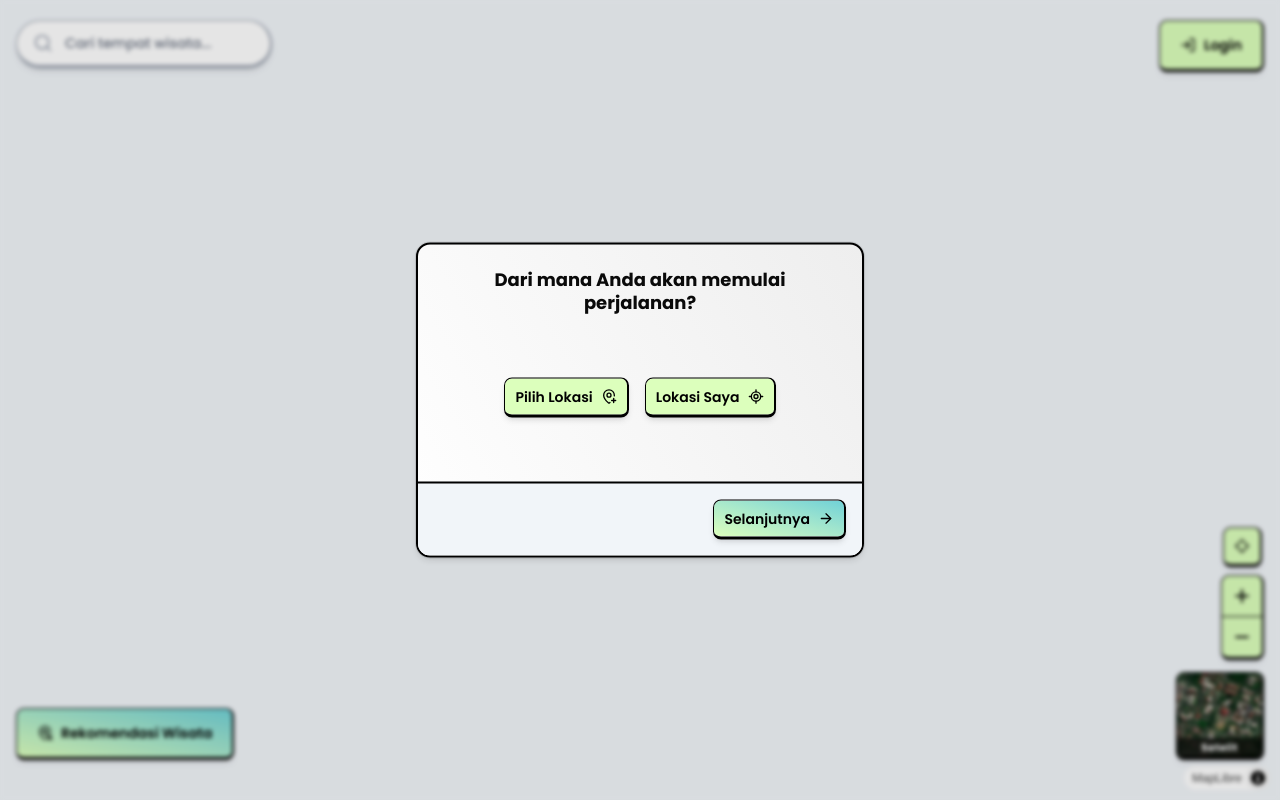
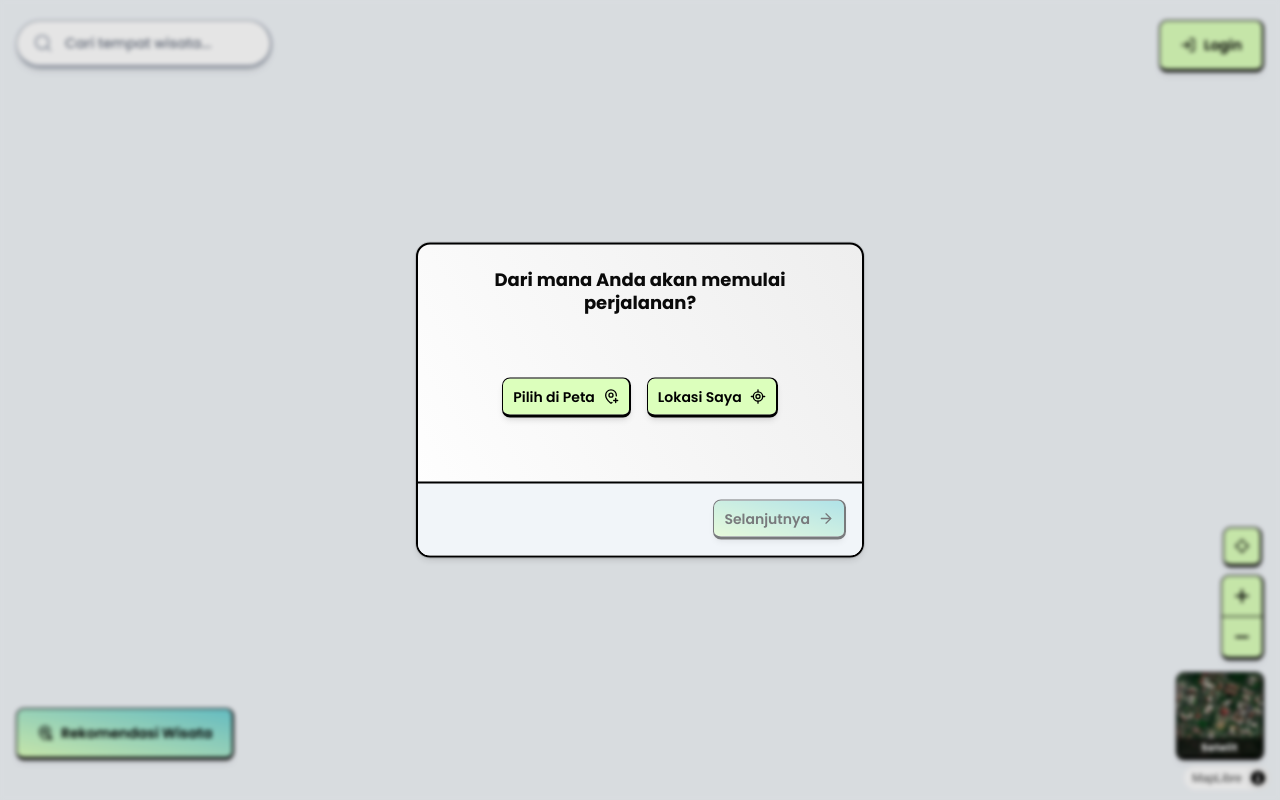
Before and after one commit to hifninazih/sparta, a Next.js app: page /maps in a window 1280 px wide. Both pictures are taken after a click on the button "Rekomendasi Wisata". Built offline with nearby package versions, Linux system fonts and the light colour scheme; no server answers.

Commit message:
feat : improve ux step wizard

```diff
--- a/components/preferensi-dialog.tsx
+++ b/components/preferensi-dialog.tsx
@@ -18,6 +18,9 @@ import {
   MapPinPlus,
   LocateFixed,
   Search,
+  Trash2,
+  Loader2,
+  MapPinCheck,
 } from "lucide-react";
 import { useWizardStore } from "@/store/useWizardStore";
 import { useMapStore } from "@/store/useMapStore";
@@ -54,6 +57,14 @@ const WIZARD_STEPS = [
     leftLabel: "Biasa saja cukup",
     rightLabel: "Wajib lengkap",
   },
+  {
+    id: 5,
+    title: "Apakah rating wisata penting bagi Anda?",
+    type: "slider",
+    key: "rating",
+    leftLabel: "Tidak penting",
+    rightLabel: "Sangat penting",
+  },
 ] as const;
 
 export function PreferensiDialog({ children }: { children: React.ReactNode }) {
@@ -64,13 +75,14 @@ export function PreferensiDialog({ children }: { children: React.ReactNode }) {
     jarak,
     harga,
     fasilitas,
+    rating,
     nextStep,
     prevStep,
     setPreference,
     setIsPickingLocation,
   } = useWizardStore();
-  const { setUserLocation, setSelectedLocation } = useMapStore();
-
+  const { setUserLocation, selectedLocation, setSelectedLocation } =
+    useMapStore();
   const [isLoadingGPS, setIsLoadingGPS] = useState(false);
 
   const currentStepData = WIZARD_STEPS[step - 1];
@@ -113,11 +125,15 @@ export function PreferensiDialog({ children }: { children: React.ReactNode }) {
     setIsPickingLocation(true);
   };
 
+  const handleClearLocation = () => {
+    setSelectedLocation(null);
+  };
   const handleKalkulasi = () => {
     console.log("Mulai Kalkulasi SAW dengan data:", {
       jarak,
       harga,
       fasilitas,
+      rating,
     });
     setIsOpen(false);
   };
@@ -135,28 +151,70 @@ export function PreferensiDialog({ children }: { children: React.ReactNode }) {
 
         {/* --- AREA KONTEN DINAMIS --- */}
         <div className="flex min-h-40 flex-col items-center justify-center p-6 pt-4">
+          {/* =========================================
+              LOGIKA RENDER LANGKAH 1 (LOKASI)
+          ========================================= */}
           {currentStepData.type === "location" && (
+            <div className="flex w-full flex-col items-center justify-center">
+              {/* Jika Lokasi Sudah Terpilih */}
+              {selectedLocation ? (
+                <div className="flex w-full max-w-70 items-center justify-between rounded-md border-2 border-black bg-[#DCFFBC] p-3 shadow-[2px_2px_0px_rgba(0,0,0,1)]">
+                  <div className="flex items-center gap-3 overflow-hidden">
+                    <div className="rounded-full border border-black bg-white p-1.5">
+                      <MapPinCheck
+                        className="size-5 shrink-0 text-black"
+                        fill="#fff"
+                      />
+                    </div>
+                    <div className="flex flex-col font-mono text-[11px] leading-tight font-bold text-black sm:text-xs">
+                      <span>Lat: {selectedLocation[1].toFixed(5)}</span>
+                      <span>Lng: {selectedLocation[0].toFixed(5)}</span>
+                    </div>
+                  </div>
+                  <button
+                    onClick={handleClearLocation}
+                    className="flex shrink-0 items-center justify-center rounded-md border-2 border-black bg-white p-2 transition-all hover:cursor-pointer hover:bg-red-400 hover:text-white active:translate-y-0.5 active:scale-95"
+                    title="Hapus lokasi"
+                  >
+                    <Trash2 className="size-4" strokeWidth={2.5} />
+                  </button>
+                </div>
+              ) : (
+                /* Jika Lokasi Belum Terpilih (Tombol Awal) */
                 <div className="flex w-fit justify-center gap-4">
                   <Button
                     variant="primary"
                     size="rect"
+                    className="text-sm"
                     endIcon={<MapPinPlus />}
                     onClick={handlePickLocation}
                   >
-                Pilih Lokasi
+                    Pilih di Peta
                   </Button>
                   <Button
                     variant="primary"
                     size="rect"
-                endIcon={<LocateFixed />}
+                    className="text-sm"
+                    endIcon={
+                      isLoadingGPS ? (
+                        <Loader2 className="animate-spin" />
+                      ) : (
+                        <LocateFixed />
+                      )
+                    }
                     onClick={handleMyLocation}
                     disabled={isLoadingGPS}
                   >
-                Lokasi Saya
+                    {isLoadingGPS ? "Mencari..." : "Lokasi Saya"}
                   </Button>
                 </div>
               )}
+            </div>
+          )}
 
+          {/* =========================================
+              LOGIKA RENDER LANGKAH 2-4 (SLIDER)
+          ========================================= */}
           {currentStepData.type === "slider" && (
             <BobotSlider
               leftLabel={currentStepData.leftLabel}
@@ -166,7 +224,9 @@ export function PreferensiDialog({ children }: { children: React.ReactNode }) {
                   ? jarak
                   : currentStepData.key === "harga"
                     ? harga
-                    : fasilitas
+                    : currentStepData.key === "fasilitas"
+                      ? fasilitas
+                      : rating
               }
               onChange={(val) => setPreference(currentStepData.key as any, val)}
             />
@@ -194,6 +254,7 @@ export function PreferensiDialog({ children }: { children: React.ReactNode }) {
               size={"rect"}
               endIcon={isLastStep ? <Search /> : <ArrowRight />}
               onClick={isLastStep ? handleKalkulasi : nextStep}
+              disabled={isFirstStep && !selectedLocation}
             >
               {isLastStep ? "Cari Wisata" : "Selanjutnya"}
             </Button>
--- a/store/useWizardStore.ts
+++ b/store/useWizardStore.ts
@@ -8,13 +8,17 @@ interface WizardState {
   jarak: number;
   harga: number;
   fasilitas: number;
+  rating: number;
 
   setIsOpen: (open: boolean) => void;
   setStep: (step: number) => void;
   setIsPickingLocation: (val: boolean) => void; // TAMBAHAN: Aksi
   nextStep: () => void;
   prevStep: () => void;
-  setPreference: (key: "jarak" | "harga" | "fasilitas", value: number) => void;
+  setPreference: (
+    key: "jarak" | "harga" | "fasilitas" | "rating",
+    value: number,
+  ) => void;
   resetWizard: () => void;
 }
 
@@ -26,12 +30,13 @@ export const useWizardStore = create<WizardState>((set) => ({
   jarak: 50,
   harga: 50,
   fasilitas: 50,
+  rating: 50,
 
   setIsOpen: (open) => set({ isOpen: open }),
   setStep: (step) => set({ step }),
   setIsPickingLocation: (val) => set({ isPickingLocation: val }),
 
-  nextStep: () => set((state) => ({ step: Math.min(state.step + 1, 4) })),
+  nextStep: () => set((state) => ({ step: Math.min(state.step + 1, 5) })),
   prevStep: () => set((state) => ({ step: Math.max(state.step - 1, 1) })),
   setPreference: (key, value) => set({ [key]: value }),
 
@@ -41,6 +46,7 @@ export const useWizardStore = create<WizardState>((set) => ({
       jarak: 50,
       harga: 50,
       fasilitas: 50,
+      rating: 50,
       isPickingLocation: false,
     }),
 }));
```
Lines whose indentation alone changed are shown as unchanged.
